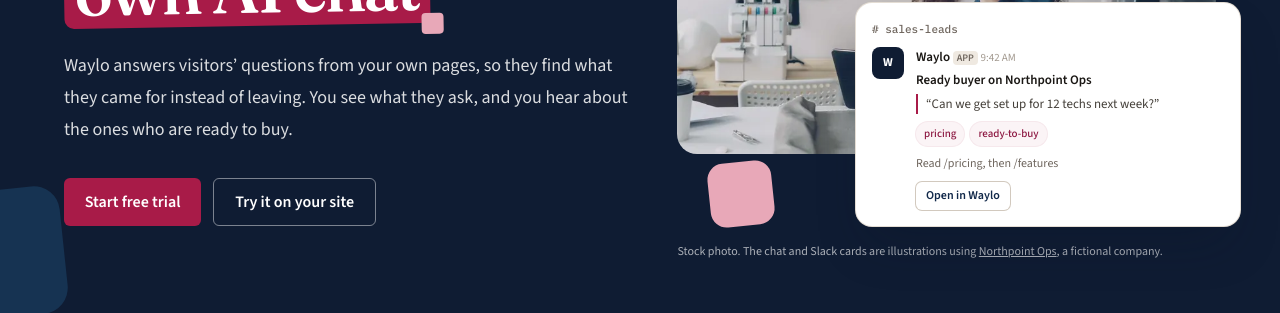
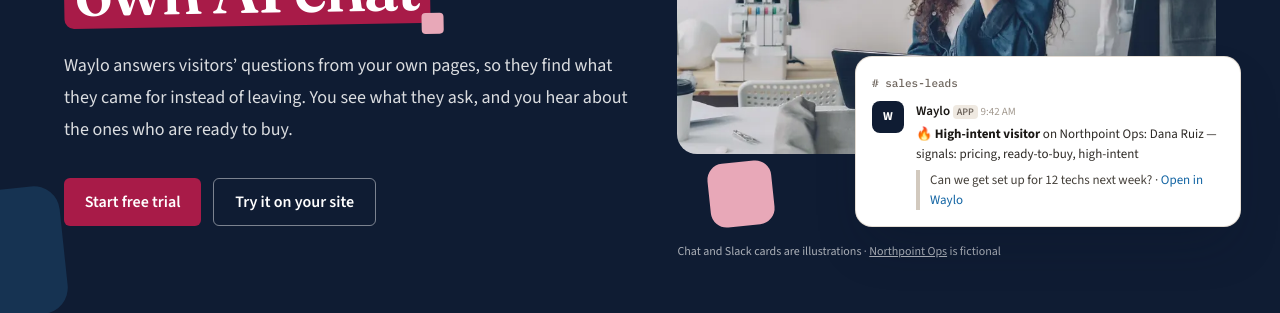
Before and after one commit to mckayluu/waylo, a Next.js app: page / in a window 1280 px wide. Shown: the part 336-649 px from the top of the page. Built offline with nearby package versions, Linux system fonts and the light colour scheme; no server answers.

Commit message:
Remove admin-conv shot, seeded sample dashboard for tour, Slack card matches notify.ts, captions

```diff
--- a/src/app/page.tsx
+++ b/src/app/page.tsx
@@ -21,7 +21,7 @@ function HeroCollage() {
         <ChatBubble className="absolute -left-8 top-6 hidden w-rise-2 sm:block" />
         <SlackCard className="relative z-10 -mt-14 ml-auto mr-1 max-w-[300px] w-rise-3 sm:absolute sm:-bottom-2 sm:right-[-1.5rem] sm:mr-0 sm:mt-0" />
       </div>
-      <figcaption className="mt-6 text-xs leading-5 text-white/65">Stock photo. The chat and Slack cards are illustrations using <Link href="/demo" className="underline hover:text-white">Northpoint Ops</Link>, a fictional company.</figcaption>
+      <figcaption className="mt-6 text-xs leading-5 text-white/65"><span className="sm:hidden">Slack card is an illustration · </span><span className="hidden sm:inline">Chat and Slack cards are illustrations · </span><Link href="/demo" className="underline hover:text-white">Northpoint Ops</Link> is fictional</figcaption>
     </figure>
   );
 }
--- a/src/components/marketing/HomeTour.tsx
+++ b/src/components/marketing/HomeTour.tsx
@@ -7,9 +7,9 @@ type Tab = { title: string; line: string; img?: { src: string; w: number; h: num
 // Homepage-only tour: what an evaluator gets, not setup steps. Separate from the 8-step tour in lib/tour.ts.
 const TABS: Tab[] = [
   { title: "Visitors get a straight answer", line: "Waylo answers from your own pages and links the page it used, so visitors can check it.", img: { src: "/tour/05-live-chat-cited.webp", w: 1600, h: 893, alt: "Waylo AI Chat page with a live preview answering a pricing question and a source chip linking the pricing page" }, note: "Test workspace" },
-  { title: "See what buyers ask", line: "Conversations, questions and contact requests add up on your dashboard as people use the chat.", img: { src: "/tour/06-dashboard-questions-leads.webp", w: 1600, h: 893, alt: "Waylo Home dashboard with counts for conversations, questions, contact forms and high-intent visitors" }, note: "Fresh test workspace, so the counts are small" },
+  { title: "See what buyers ask", line: "Conversations, questions and contact requests add up on your dashboard as people use the chat.", img: { src: "/tour/home-dashboard-sample.webp", w: 1600, h: 893, alt: "Waylo Home dashboard for the fictional Northpoint Ops workspace with conversation, question, contact form and high-intent counts and a 14-day question chart" }, note: "Sample data" },
   { title: "Know who’s ready", line: "Each visitor’s journey shows the pages they read and the questions they asked. Buying signals are tagged as they come up.", img: { src: "/product/admin-tracking.webp", w: 1440, h: 900, alt: "Waylo visitor journey: pages viewed, questions asked and a summary of the visit" }, note: "Sample data" },
-  { title: "Hear about ready buyers in Slack", line: "When a visitor looks ready to buy or leaves their details, your channel gets a message with a link to the conversation.", note: "Illustration. Northpoint Ops is a fictional company." },
+  { title: "Hear about ready buyers in Slack", line: "When a visitor looks ready to buy or leaves their details, your channel gets a message with a link to the conversation.", note: "Illustration · Northpoint Ops is fictional" },
   { title: "Fix the pages that leave people stuck", line: "When a page leaves something out, add a fact in Guidance so the next visitor gets an answer.", img: { src: "/product/admin-guidance.webp", w: 1440, h: 900, alt: "Waylo Guidance view where you add facts, rules and skills" } },
 ];
 
--- a/src/components/marketing/HomeVisuals.tsx
+++ b/src/components/marketing/HomeVisuals.tsx
@@ -2,25 +2,23 @@
 // Northpoint Ops is the fictional demo company used across the site.
 import type { ReactNode } from "react";
 
+// Mirrors the conversation.high_intent post in src/lib/notify.ts:
+// ":fire: *High-intent visitor* on {site}: {name} — signals: {signals}\n>{lastQuestion} · <url|Open in Waylo>"
 export function SlackCard({ className = "" }: { className?: string }) {
   return (
-    <div className={`w-full max-w-sm rounded-2xl bg-white p-4 text-left text-[13px] leading-5 text-warm-800 shadow-2xl shadow-navy-950/25 ring-1 ring-warm-200 ${className}`} role="img" aria-label="Illustration of a Slack message from Waylo about a ready buyer on the fictional Northpoint Ops site">
+    <div className={`w-full max-w-sm rounded-2xl bg-white p-4 text-left text-[13px] leading-5 text-warm-800 shadow-2xl shadow-navy-950/25 ring-1 ring-warm-200 ${className}`} role="img" aria-label="Illustration of a Waylo Slack post: High-intent visitor on Northpoint Ops, Dana Ruiz, signals pricing, ready-to-buy, high-intent, with the visitor’s question and an Open in Waylo link. Northpoint Ops is fictional.">
       <p className="font-plex text-[11px] font-medium text-warm-500"># sales-leads</p>
       <div className="mt-2 flex gap-3">
         <span className="grid h-8 w-8 shrink-0 place-items-center rounded-lg bg-navy-900 text-xs font-bold text-white">W</span>
         <div className="min-w-0">
           <p><span className="font-semibold text-warm-900">Waylo</span> <span className="rounded bg-warm-100 px-1 text-[10px] font-semibold text-warm-500">APP</span> <span className="text-[11px] text-warm-400">9:42 AM</span></p>
-          <p className="mt-0.5 font-semibold text-warm-900">Ready buyer on Northpoint Ops</p>
-          <p className="mt-1 border-l-2 border-rasp-600 pl-2 text-warm-700">“Can we get set up for 12 techs next week?”</p>
-          <p className="mt-2 flex flex-wrap gap-1.5"><Chip>pricing</Chip><Chip>ready-to-buy</Chip></p>
-          <p className="mt-2 text-[12px] text-warm-500">Read /pricing, then /features</p>
-          <span className="mt-2 inline-block rounded-md px-2.5 py-1 text-[12px] font-semibold text-navy-800 ring-1 ring-warm-300">Open in Waylo</span>
+          <p className="mt-0.5 text-warm-800"><span aria-hidden>🔥</span> <strong className="font-bold text-warm-900">High-intent visitor</strong> on Northpoint Ops: Dana Ruiz — signals: pricing, ready-to-buy, high-intent</p>
+          <p className="mt-1.5 border-l-4 border-warm-300 pl-2.5 text-warm-700">Can we get set up for 12 techs next week? · <span className="text-[#1264A3] hover:underline">Open in Waylo</span></p>
         </div>
       </div>
     </div>
   );
 }
-function Chip({ children }: { children: ReactNode }) { return <span className="rounded-full bg-rasp-50 px-2 py-0.5 text-[11px] font-medium text-rasp-700 ring-1 ring-rasp-100">{children}</span>; }
 
 export function ChatBubble({ className = "" }: { className?: string }) {
   return (
@@ -41,6 +39,7 @@ export function LeftCard({ className = "" }: { className?: string }) {
       <ul className="mt-2 space-y-1 text-warm-700"><li>/pricing</li><li>/features</li></ul>
       <p className="mt-3 rounded-lg bg-warm-50 px-2.5 py-1.5 text-[12px] italic text-warm-600">“Will this work with our setup?”</p>
       <p className="mt-2 text-[11px] font-semibold text-rasp-700">Left without asking</p>
+      <p className="mt-2 border-t border-warm-100 pt-2 font-plex text-[9px] uppercase tracking-[0.08em] text-warm-400">Illustration</p>
     </div>
   );
 }
--- a/src/components/marketing/Shots.tsx
+++ b/src/components/marketing/Shots.tsx
@@ -7,7 +7,6 @@ export const SHOTS = {
   demoHome: { src: "/product/demo-northpoint-home.webp", w: 1920, h: 1072, where: "waylo-j5hv.onrender.com/demo", alt: "Northpoint Ops demo site with the Waylo launcher button in the corner", caption: "Launcher mode: one round button bottom-right, chat loads only when opened." },
   demoPricing: { src: "/product/demo-northpoint-pricing.webp", w: 1920, h: 1072, where: "waylo-j5hv.onrender.com/demo/pricing", alt: "Northpoint Ops demo pricing page", caption: "The page the answer cited. Visitors can click through and check." },
   home: { src: "/product/admin-home.webp", w: 1440, h: 900, where: "Admin → Home", alt: "Waylo admin home with the go-live checklist, conversation, question, contact form and high-intent counts, and a 14-day questions chart", caption: "Admin home: go-live checklist, today’s numbers, questions over 14 days." },
-  conv: { src: "/product/admin-conv.webp", w: 1440, h: 900, where: "Admin → Conversation", alt: "A conversation in the Waylo admin with transcript, source chips, contact form, visitor journey and signals", caption: "One conversation: transcript with sources, the contact form, the page journey, signals." },
   tracking: { src: "/product/admin-tracking.webp", w: 1440, h: 900, where: "Admin → Tracking → visitor", alt: "Visitor journey in the Waylo admin showing pageviews, referrer and questions in order", caption: "Visitor journey: pages, referrer, and questions in the order they happened." },
   content: { src: "/product/admin-content.webp", w: 1440, h: 900, where: "Admin → Content", alt: "Waylo admin Content view listing crawled pages with how often each was cited", caption: "Content: every crawled page, its text preview, and how often answers cited it." },
   guidance: { src: "/product/admin-guidance.webp", w: 1440, h: 900, where: "Admin → Guidance", alt: "Waylo admin Guidance view with Facts, Rules and Skills tabs", caption: "Guidance: facts win over page text, rules are hard limits, skills are playbooks." },
--- a/src/lib/pages/compare.ts
+++ b/src/lib/pages/compare.ts
@@ -19,7 +19,7 @@ export const COMPARE: InfoDef[] = [
     { t: "faq", items: [["Can’t I get citations from any GPT-based bot?", "Some can. Check whether the links point to your exact pages, whether it refuses when nothing matches, and whether you can see which page each answer used afterward."], ["Is Waylo a GPT wrapper?", "It uses OpenAI’s API to write replies. The product is everything around the model: the crawl, retrieval, guidance, citations, signals, routing, and the admin."]] }],
   related: [["Waylo and live chat", "/compare/live-chat", "People and AI on your site."], ["How to make a site chatbot cite sources", "/resources/make-a-website-chatbot-cite-sources", "Guide."], ["Citations", "/product/citations", "How chips work."]] },
 
-{ path: "/compare/live-chat", crumb: "Waylo and live chat", parent: C, eyebrow: "Compare", hero: "conv",
+{ path: "/compare/live-chat", crumb: "Waylo and live chat", parent: C, eyebrow: "Compare", hero: "answer",
   title: "Waylo compared with staffed live chat",
   sub: "Live chat puts a person on the other end. Waylo answers right away from your pages and brings a person in when it matters. Plenty of teams use both.",
   answer: "Live chat tools send visitor messages to people on your team in a shared inbox. Waylo answers visitors from your site with cited sources at any hour. It alerts your team in Slack when a visitor is high-intent or asks for a person. Waylo has no agent inbox, so follow-up happens by email.",
--- a/src/lib/pages/product.ts
+++ b/src/lib/pages/product.ts
@@ -38,12 +38,12 @@ export const PRODUCT: InfoDef[] = [
       bullets: [["Up to 3 chips", "Per answer, numbered in the order used."], ["Absolute links", "Chips open the real page on your domain."], ["No chip, no claim", "When nothing supports an answer, it says so."]] },
     { t: "prose", eyebrow: "Why it matters", h: "Why sources matter", p: ["Most website bots answer confidently and you can’t tell where the words came from. When the answer is wrong, the visitor finds out later, usually on a sales call.", "Showing the source helps twice. Visitors trust a correct answer more because they can check it. A wrong answer is easy to spot and fix, because you can see which page the model used.", "It also tells you which pages do the selling. The Content view counts how often each page was cited."],
       aside: { title: "How Waylo picks sources", items: ["Retrieves the pages that best match the question", "The model must list which numbered sources it used", "Waylo turns those numbers into chips", "Guidance facts can answer without a page; those show no chip"] } },
-    { t: "shots", eyebrow: "Auditing", h: "Check answers after the fact", sub: "Every conversation in the admin keeps its chips, so you can see what each answer relied on.", keys: ["conv", "content"] },
+    { t: "shots", eyebrow: "Auditing", h: "Check answers after the fact", sub: "Every conversation in the admin keeps its chips, so you can see what each answer relied on.", keys: ["answer", "content"] },
     { t: "limits", items: ["Chips link to the whole page. They don’t highlight the sentence.", "If two pages disagree, such as old and new pricing, the answer may cite the stale one. Remove or update the old page, or add a Fact.", "Answers drawn only from Guidance facts don’t show a chip."] },
     { t: "faq", items: [["Can I turn citations off?", "No. Source chips are core to how Waylo works."], ["Do chips work on single-page apps?", "Chips link to whatever URLs were crawled. If your pages render text with JavaScript only, the crawler won’t see that text. See [AI chat](/product/ai-chat) limits."], ["Can visitors rate answers?", "Yes, 👍/👎 on every reply. Ratings show on the conversation in the admin."]] }],
   related: [["How to make a site chatbot cite sources", "/resources/make-a-website-chatbot-cite-sources", "A practical guide, whatever tool you use."], ["AI chat", "/product/ai-chat", "Where answers come from."], ["Analytics", "/product/analytics", "See what was asked and cited."]] },
 
-{ path: "/product/lead-capture", crumb: "Lead capture and handoff", parent: P, eyebrow: "Lead capture", hero: "conv",
+{ path: "/product/lead-capture", crumb: "Lead capture and handoff", parent: P, eyebrow: "Lead capture", hero: "tracking",
   title: "When a visitor wants a person, they get one",
   sub: "The contact form, demo requests, and “Talk to a person” all sit inside the chat. Visitors can reach you the moment a question gets serious.",
   answer: "The widget has two tabs: AI Chat and Contact. The Contact tab collects name, email, a message, and consent, as either “Leave a message” or “Book a demo.” A “Talk to a person” link opens a handoff. Each one lands in the admin. It can also post to Slack or your webhook.",
--- a/src/lib/pages/usecases.ts
+++ b/src/lib/pages/usecases.ts
@@ -34,7 +34,7 @@ export const USECASES: InfoDef[] = [
   blocks: [
     { t: "qa", eyebrow: "Typical questions", h: "What service buyers ask before reaching out", items: [["“Do you work with companies our size?”", "Answers from your about or services page, if you say who you work with.", "fit"], ["“How does an engagement start?”", "Quotes your process page and links it.", "process"], ["“What does a typical project cost?”", "Gives a range only if your pages or a Fact state one. Otherwise it offers Contact.", "pricing"], ["“Can we talk this week?”", "Offers the Contact tab and tags demo intent. Posts to Slack when they leave their details.", "demo"]] },
     { t: "prose", eyebrow: "Guidance matters more here", h: "Decide what it may quote", p: ["Service pricing is rarely on the page. You can add a Fact with your typical range, such as “Most projects run $15–40k.” Or add a Rule like “Never quote prices. Offer the Contact tab.” Waylo follows either.", "Add a Skill for your best-fit signal. For example, “If they mention a deadline within 30 days, suggest the Contact tab and ask for their timeline.”"], aside: { title: "Starter guidance for a service firm", items: ["Fact: who you work with, in one sentence", "Fact: how engagements start", "Rule: no prices beyond the published range", "Skill: when someone asks to talk, ask for timeline and email"] } },
-    { t: "shot", eyebrow: "Context before the call", h: "Know what they read", shot: "conv", flip: true, p: ["When the request lands, open the conversation. You’ll see what they asked, the answers they got, and the pages they read. Your first reply can pick up where the chat left off."] },
+    { t: "shot", eyebrow: "Context before the call", h: "Know what they read", shot: "tracking", flip: true, p: ["When the request lands, open the conversation. You’ll see what they asked, the answers they got, and the pages they read. Your first reply can pick up where the chat left off."] },
     { t: "limits", items: ["There’s no calendar booking in chat. “Book a demo” sends a request.", "Case-study PDFs are read if your pages link to them. Scanned PDFs come through empty."] }],
   related: [["Lead capture", "/product/lead-capture", "Contact, demo, handoff."], ["The pre-sales question audit", "/resources/pre-sales-question-audit", "Find the questions first."], ["Slack routing", "/product/slack-routing", "Alerts."]] },
 
--- a/src/lib/tour.ts
+++ b/src/lib/tour.ts
@@ -9,7 +9,7 @@ const STEPS: { file: string; title: string; caption: string; alt: string; fallba
   { file: "03-branding.webp", title: "Name it, color it, guide it", caption: "Assistant name, accent color, and greeting in Settings. Facts, rules, and skills in Guidance for what your pages don’t say.", alt: "Waylo Settings with workspace, website, company profile and branding", fallback: ["/product/admin-settings.webp", 1440, 900], href: "/product/branding" },
   { file: "04-install-snippet.webp", title: "Add Waylo to your site", caption: "Copy your snippet from Install and paste it before </body> or in Google Tag Manager. Launcher, sidebar, or data-mode=\"track\".", alt: "Waylo Install page with the copy-paste script tag", fallback: ["/product/admin-install.webp", 1440, 900], href: "/product/install" },
   { file: "05-live-chat-cited.webp", title: "Visitors get cited answers", caption: "Answers come only from your pages and guidance, with source chips that link the page used. No match means “I don’t know,” not a guess.", alt: "Waylo AI Chat page with the live preview answering a pricing question with a source chip", fallback: ["/product/demo-northpoint-answer.webp", 1920, 1072], href: "/product/citations" },
-  { file: "06-dashboard-questions-leads.webp", title: "See questions, leads and journeys", caption: "Questions, leads and visitor journeys show up here as people use the chat. This is a fresh test workspace, so the counts are small.", alt: "Waylo Home dashboard for a test workspace: setup checklist, conversation and question counts, and workspace status", fallback: ["/product/admin-conv.webp", 1440, 900], href: "/product/analytics" },
+  { file: "06-dashboard-questions-leads.webp", title: "See questions, leads and journeys", caption: "Questions, leads and visitor journeys show up here as people use the chat. This is a fresh test workspace, so the counts are small.", alt: "Waylo Home dashboard for a test workspace: setup checklist, conversation and question counts, and workspace status", fallback: ["/product/admin-home.webp", 1440, 900], href: "/product/analytics" },
   { file: "07-slack-routing.webp", title: "Route serious visitors to Slack", caption: "On any plan, paste a Slack incoming webhook and pick events. High-intent visitors, contact forms, and “talk to a person” requests post with a link to the conversation.", alt: "Waylo Integrations page with Slack webhook, CRM webhook and notification settings", fallback: ["/product/admin-integrations.webp", 1440, 900], href: "/product/slack-routing" },
   { file: "08-trial.webp", title: "Publish on the Trial, upgrade when it earns", caption: "Publishing needs a Trial or plan. Starter is $79/mo and Growth $249/mo through Stripe Checkout (test mode during early access).", alt: "Waylo Billing page with Trial, Starter and Growth plans", fallback: ["/product/admin-billing.webp", 1440, 900], href: "/pricing" },
 ];
```
Also changed, not shown: public/tour/home-dashboard-sample.webp (added).
